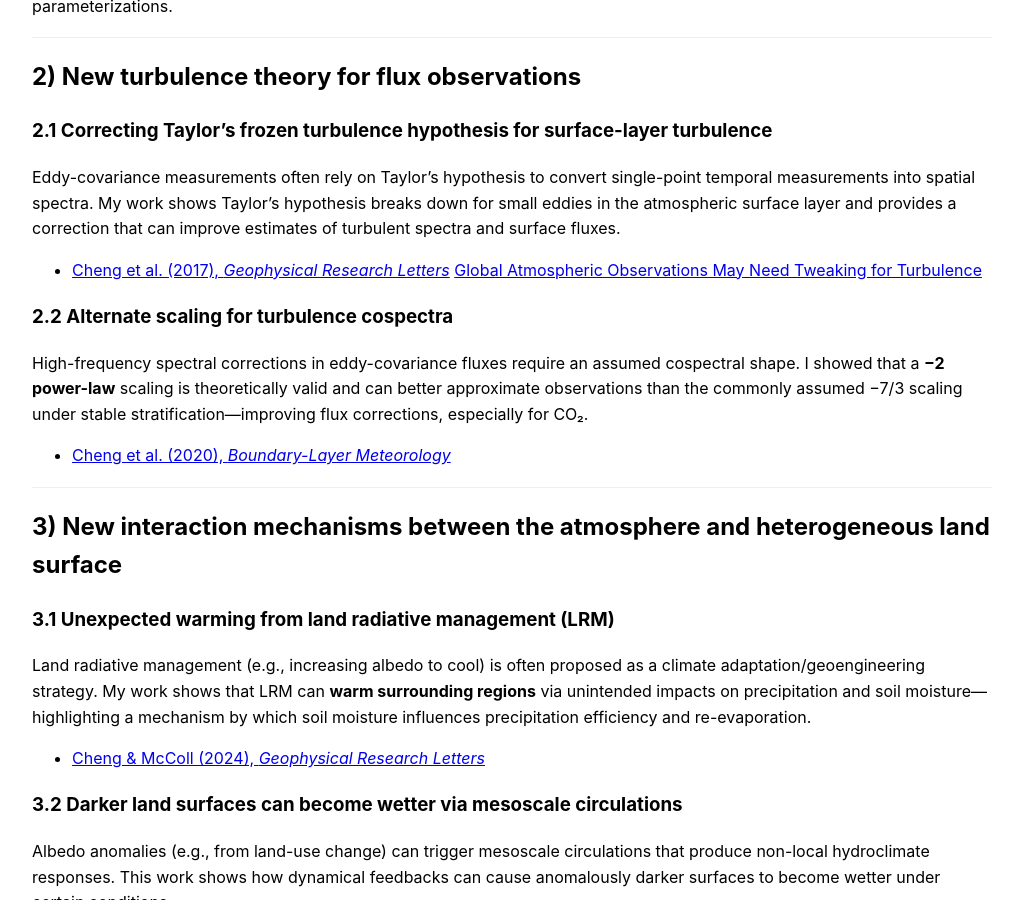
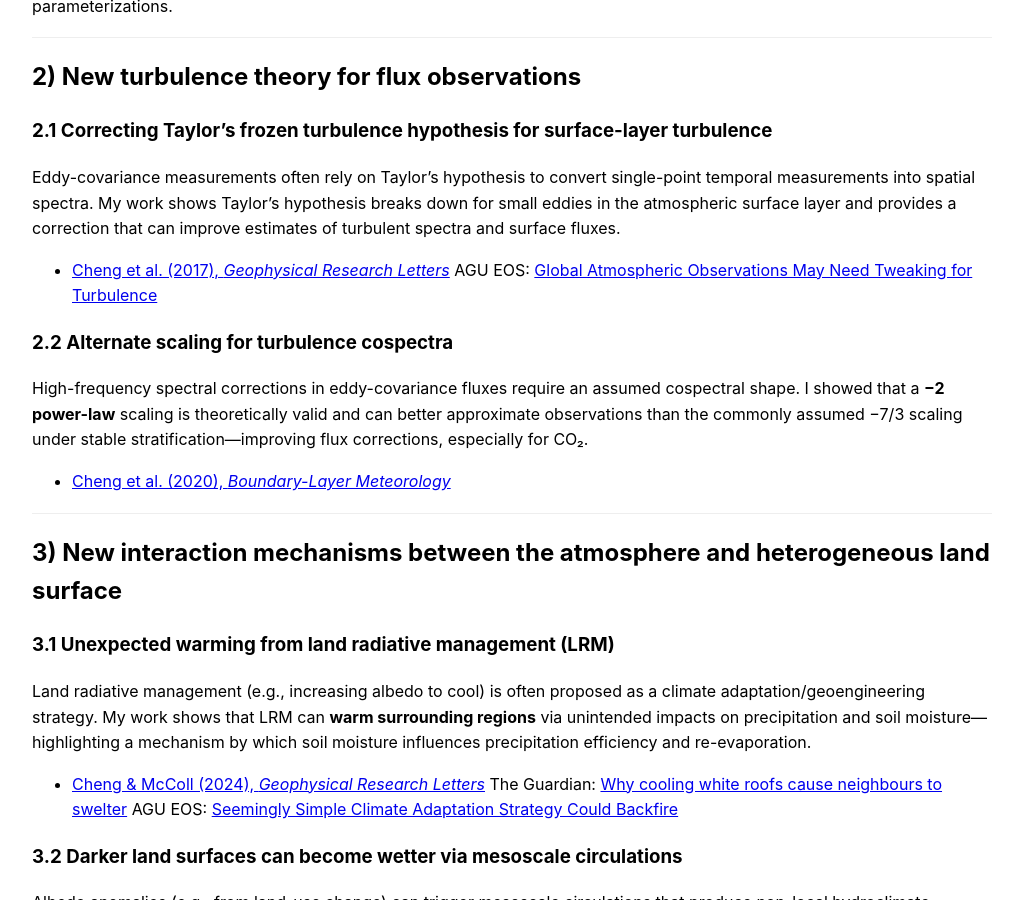
Before and after one commit to yc2965/yc2965.github.io, a Jekyll site: the page built from research.md, in a window 1280 px wide and 900 px high, scrolled down 1188 px. Shown: the whole window, without its empty margins (128-1151 px from the left). Built offline with Jekyll 4.4.1, drawn with Linux system fonts in a browser that asks for light colours; our own code applies the rules of GitHub Pages for plain Markdown files.

Commit message:
Update research.md

```diff
--- a/research.md
+++ b/research.md
@@ -33,7 +33,7 @@ Stably stratified turbulence is difficult to represent in NWP and climate models
 Eddy-covariance measurements often rely on Taylor’s hypothesis to convert single-point temporal measurements into spatial spectra. My work shows Taylor’s hypothesis breaks down for small eddies in the atmospheric surface layer and provides a correction that can improve estimates of turbulent spectra and surface fluxes.
 
 - [Cheng et al. (2017), *Geophysical Research Letters*](https://doi.org/10.1002/2017GL073499)
-[Global Atmospheric Observations May Need Tweaking for Turbulence](https://eos.org/research-spotlights/global-atmospheric-observations-may-need-tweaking-for-turbulence)
+AGU EOS: [Global Atmospheric Observations May Need Tweaking for Turbulence](https://eos.org/research-spotlights/global-atmospheric-observations-may-need-tweaking-for-turbulence)
 
 ### 2.2 Alternate scaling for turbulence cospectra
 High-frequency spectral corrections in eddy-covariance fluxes require an assumed cospectral shape. I showed that a **−2 power-law** scaling is theoretically valid and can better approximate observations than the commonly assumed −7/3 scaling under stable stratification—improving flux corrections, especially for CO₂.
@@ -48,6 +48,8 @@ High-frequency spectral corrections in eddy-covariance fluxes require an assumed
 Land radiative management (e.g., increasing albedo to cool) is often proposed as a climate adaptation/geoengineering strategy. My work shows that LRM can **warm surrounding regions** via unintended impacts on precipitation and soil moisture—highlighting a mechanism by which soil moisture influences precipitation efficiency and re-evaporation.
 
 - [Cheng & McColl (2024), *Geophysical Research Letters*](https://doi.org/10.1029/2024GL112433)
+The Guardian: [Why cooling white roofs cause neighbours to swelter](https://www.theguardian.com/news/2024/dec/05/weatherwatch-why-cooling-white-roofs-cause-neighbours-to-swelter)
+AGU EOS: [Seemingly Simple Climate Adaptation Strategy Could Backfire](https://eos.org/research-spotlights/seemingly-simple-climate-adaptation-strategy-could-backfire)
 
 ### 3.2 Darker land surfaces can become wetter via mesoscale circulations
 Albedo anomalies (e.g., from land-use change) can trigger mesoscale circulations that produce non-local hydroclimate responses. This work shows how dynamical feedbacks can cause anomalously darker surfaces to become wetter under certain conditions.
```
